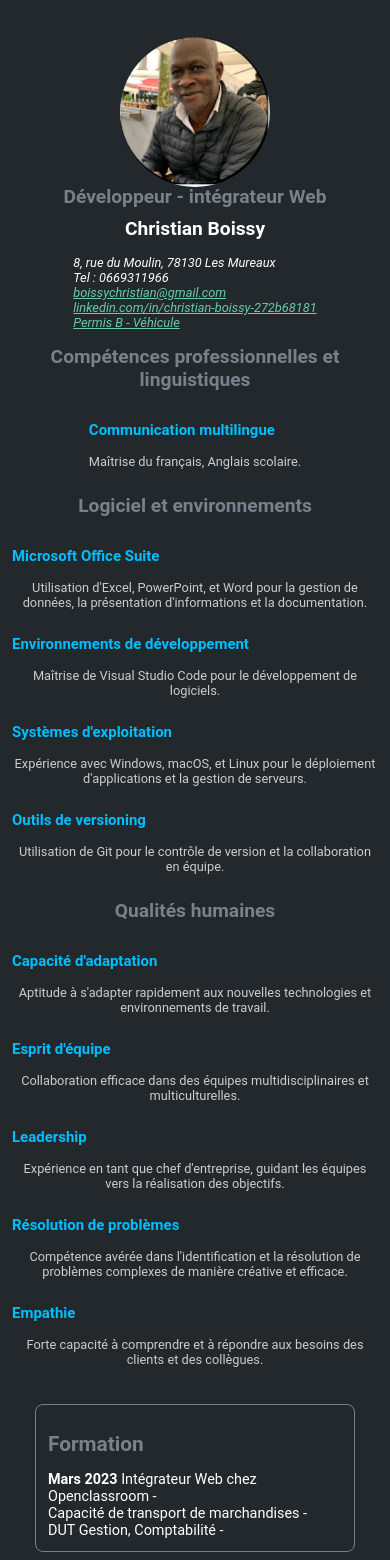
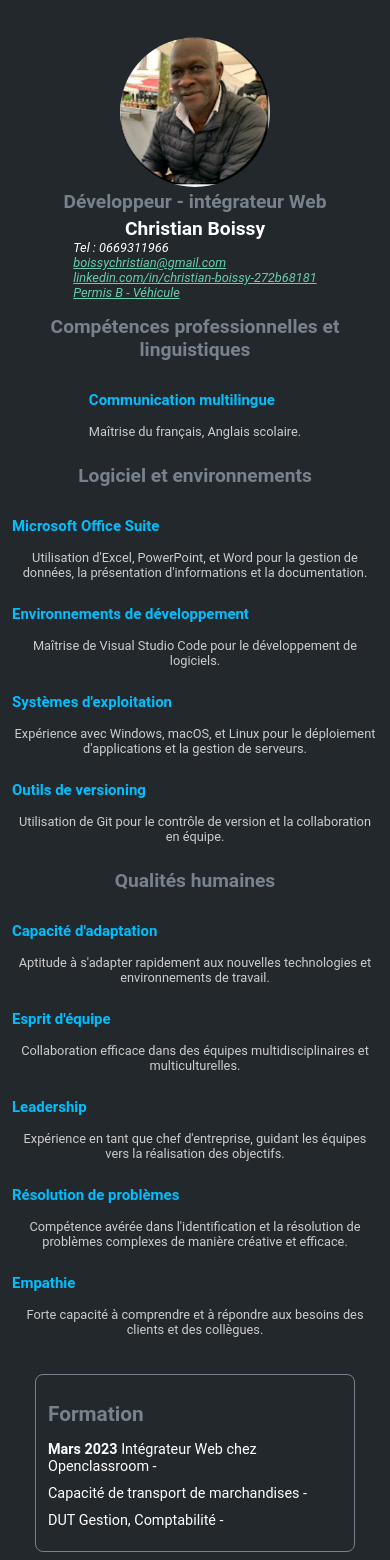
Before and after one commit to Christian121966/cv-logistique, a React (Create React App) app: page / in a window 390 px wide. Shown: the top 1560 px of the page. Built offline with nearby package versions, Linux system fonts and the light colour scheme.

Commit message:
mise à jour des modifications

```diff
--- a/src/App.css
+++ b/src/App.css
@@ -62,7 +62,7 @@ body .container .sidebar .profile-photo {
   margin-bottom: 30px;
 }
 body .container .sidebar address {
-  margin-top: 15px;
+  margin-top: 0;
 }
 body .container .sidebar address a {
   color: mediumaquamarine;
@@ -102,6 +102,7 @@ body .card {
 body .card div, body .card ul {
   font-size: 0.9em;
   list-style-type: none;
+  margin-bottom: 10px;
 }
 body .card h2 {
   color: rgb(120, 130, 140);
@@ -128,7 +129,7 @@ body footer p {
 @media screen and (max-width: 425px) {
   body header.cv-title {
     position: relative;
-    top: 185px;
+    top: 190px;
     left: 0;
     margin-bottom: 2px;
     text-align: center;
@@ -164,7 +165,7 @@ body footer p {
     margin-bottom: 30px;
   }
   body .sidebar address {
-    margin-top: 15px;
+    margin-top: 0;
   }
   body .sidebar address a {
     color: mediumaquamarine;
--- a/src/App.js
+++ b/src/App.js
@@ -11,7 +11,6 @@ function App() {
   return (
 
     <div className="App">
-
       <header className="cv-title">
         <h1>Développeur - intégrateur Web</h1>
       </header>
--- a/src/App.scss
+++ b/src/App.scss
@@ -75,7 +75,7 @@ body {
       }
 
       address {
-        margin-top: 15px;
+        margin-top: 0;
 
         a {
           color: mediumaquamarine;
@@ -126,6 +126,7 @@ body {
     div, ul {
       font-size: 0.9em;
       list-style-type: none;
+      margin-bottom: 10px;
     }
 
     h2 {
@@ -161,7 +162,7 @@ body {
   body {
     header.cv-title {
       position: relative;
-      top: 185px;
+      top: 190px;
       left: 0;
       margin-bottom: 2px;
       text-align: center;
@@ -202,7 +203,7 @@ body {
       }
 
       address {
-        margin-top: 15px;
+        margin-top: 0;
 
         a {
           color: mediumaquamarine;
--- a/src/components/ExperiencesProfessionnelles.js
+++ b/src/components/ExperiencesProfessionnelles.js
@@ -2,13 +2,18 @@ import React from 'react';
 import cvData from '../data/cvData';
 
 function ExperiencesProfessionnelles() {
+  // Vérifiez que cvData.experiences est défini et qu'il s'agit d'un tableau
+  if (!cvData.experiences || !Array.isArray(cvData.experiences)) {
+    return <div>Aucune expérience professionnelle disponible.</div>;
+  }
+
   return (
     <div>
       {cvData.experiences.map((exp, index) => (
         <div key={index}>
           <h3>{exp.title}</h3>
           <p>{exp.date}</p>
-          {exp.details.map((detail, idx) => (
+          {exp.details && exp.details.map((detail, idx) => (
             typeof detail === 'string' ?
               <p key={idx}>{detail}</p> :
               <div key={idx}>
@@ -16,6 +21,8 @@ function ExperiencesProfessionnelles() {
                 {detail.list ? <ul>{detail.list.map((item, itemIdx) => <li key={itemIdx}>{item}</li>)}</ul> : <p>{detail.description}</p>}
               </div>
           ))}
+          {/* Si exp.details n'est pas défini, affichez un message ou laissez vide */}
+          {!exp.details && <p></p>}
         </div>
       ))}
     </div>
--- a/src/components/Sidebar.js
+++ b/src/components/Sidebar.js
@@ -6,7 +6,6 @@ const Sidebar = () => {
       <img src={`${process.env.PUBLIC_URL}/images/Chris.png`} alt="Chris" className="profile-photo" />
       <h1>Christian Boissy</h1>
       <address>
-        8, rue du Moulin, 78130 Les Mureaux<br />
         Tel : 0669311966<br />
         <a href="mailto:boissychristian@gmail.com">boissychristian@gmail.com</a><br />
         <a href="https://linkedin.com/in/christian-boissy-272b68181" target="_blank" rel="noopener noreferrer">
--- a/src/data/cvData.js
+++ b/src/data/cvData.js
@@ -39,12 +39,21 @@ const cvData = {
         ]
       },
       {
-        date: "2019 - 2021",
-        title: "Gérant de Ecomexpress 75 - Paris",
+        date: "2007 - 2021",
+        title: "Gérant de société de transport - Paris",
         details: [
           { highlight: "Livraison de colis en partenariat avec Colisweb"},
           { highlight: "Livraison avec SVP"},
           { highlight: "Livraison avec CG Courses"}
+        ]
+      },
+      {
+        date: "1999 - 2007",
+        title: "Cariste gestionnaire de stocks - Rougier Panneaux - Gennevilliers",
+        details: [
+          { highlight: "Chargement et déchargemement de colis de panneaux de bois"},
+          { highlight: "Gestion du stock"},
+          { highlight: "Préparation des commandes"}
         ]
       }
     ]
```
Also changed, not shown: 1 other file (tests, documents, lock files or other folders).
